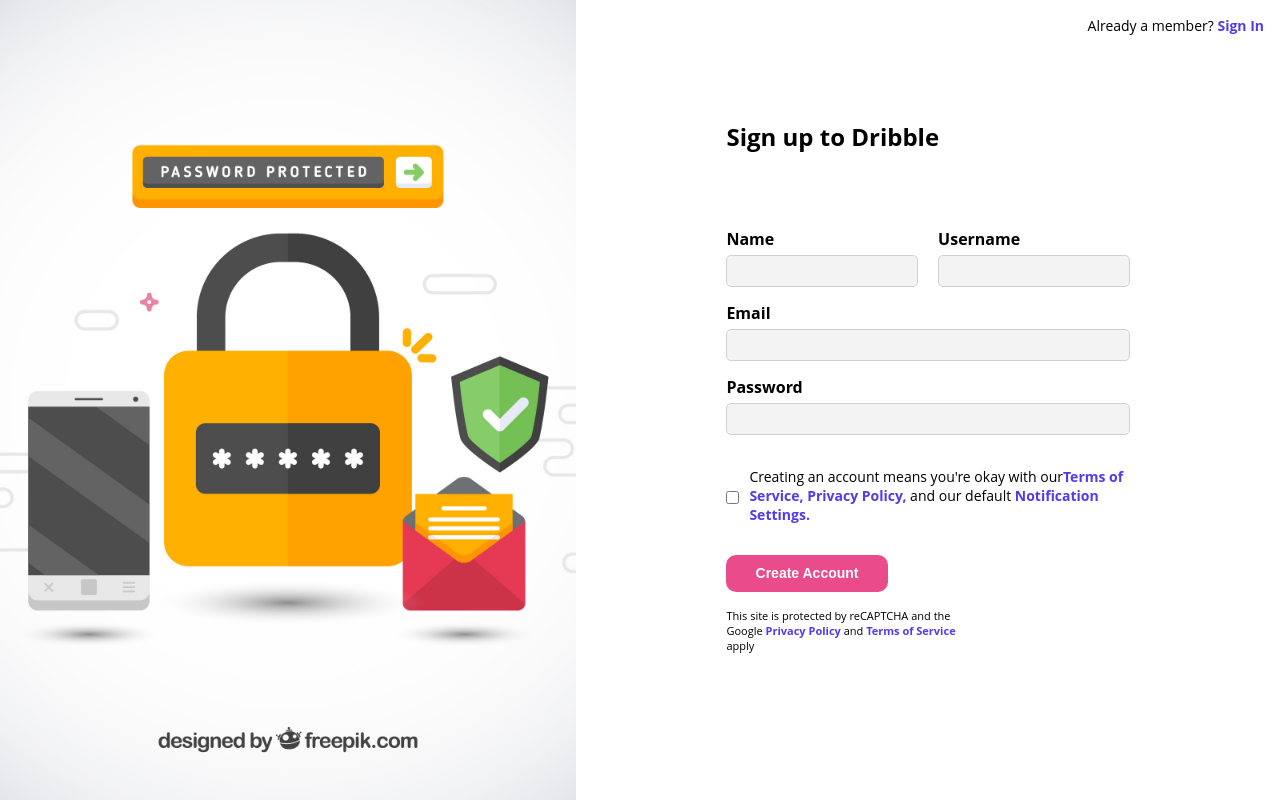
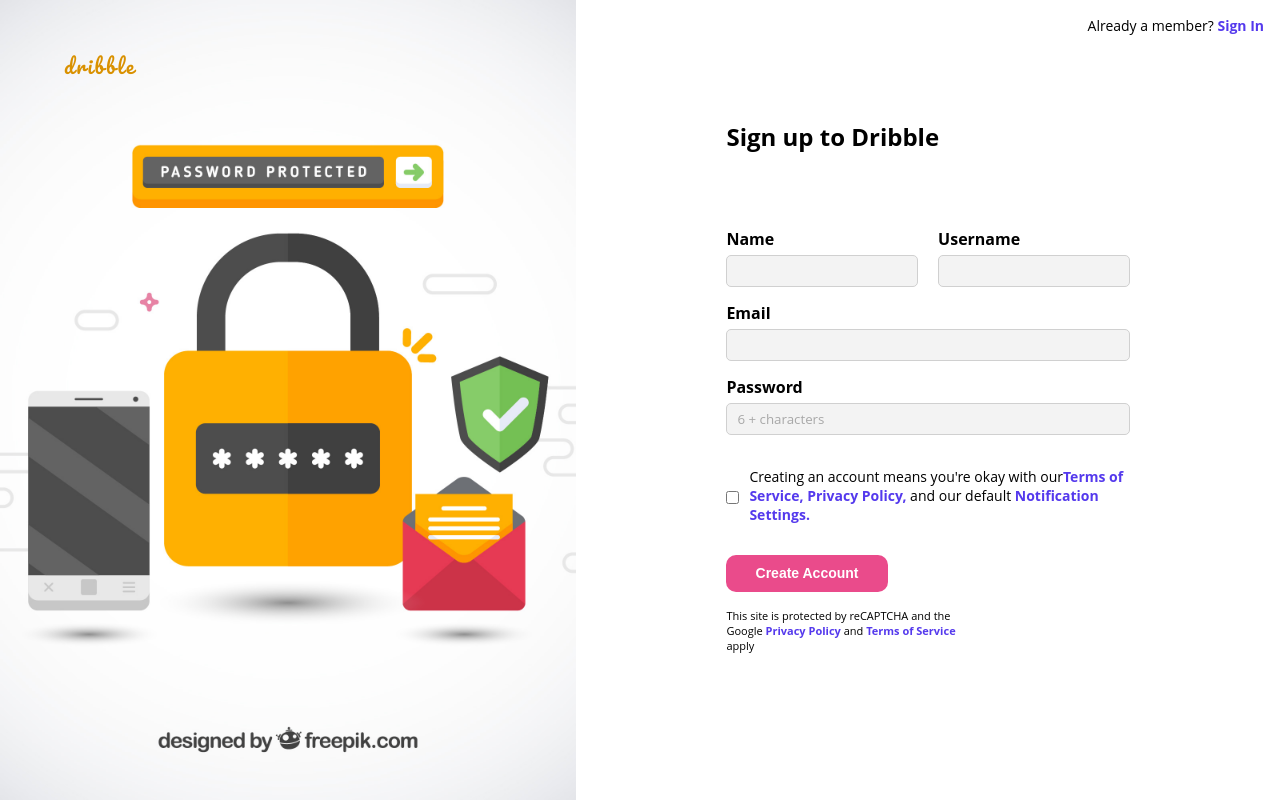
Before and after one commit to ashaydharmik/AuthHome, a React (Create React App) app in the folder frontend/: page / in a window 1280 px wide. Built offline with nearby package versions, Linux system fonts and the light colour scheme.

Commit message:
finished

```diff
--- a/frontend/src/App.css
+++ b/frontend/src/App.css
@@ -4,7 +4,7 @@
   box-sizing: border-box;
 }
 body, html {
-  font-family: "open sans";
+  font-family: "open sans" ;
   margin: 0;
   padding: 0;
   height: 100%;
--- a/frontend/src/App.js
+++ b/frontend/src/App.js
@@ -1,4 +1,4 @@
-import logo from './logo.svg';
+
 import './App.css';
 import {Routes,Route} from "react-router-dom"
 import Auth from "./components/Authentication/Auth"
@@ -13,7 +13,6 @@
       <Route path="/dashboard" element={<Dashboard />} />
       <Route path="/next" element={<NextPage />} />
       <Route path="/homepage" element={<HomePage />} />
-
       </Routes>
     </div>
   );
--- a/frontend/src/components/Authentication/Register/Register.js
+++ b/frontend/src/components/Authentication/Register/Register.js
@@ -65,7 +65,7 @@
         <Login />
       ) : (
       <section className="register-container">
-
+<h1 className="text">dribble</h1>
         <div className="login-text">
           <p>Already a member? <span onClick={() => setShowRegister(false)}>Sign In</span></p>
         </div>
@@ -117,6 +117,7 @@
                     name="password"
                     value={registerData.password}
                     onChange={handleChange}
+                    placeholder="6 + characters"
                   />
                 </p>
                 <div className="checkbox">
--- a/frontend/src/components/Authentication/Register/register.scss
+++ b/frontend/src/components/Authentication/Register/register.scss
@@ -9,31 +9,45 @@
   align-items: center;
   flex-direction: column;
   background-color: #f4cfcfde;
- @include md{
+  @include md {
     background-color: rgb(255, 255, 255);
   }
-  .login-text{
+  .text{
+    display: none;
+    @include md{
+display: block;
+      position: absolute;
+      top: 3rem;
+      left: 4rem;
+      font-family: "Pacifico";
+      font-size: 20px;
+      letter-spacing: 2px;
+      font-weight: 300;
+      color: rgb(217, 145, 0);
+    }
+  }
+  .login-text {
     width: 100%;
     height: 5%;
     // background-color: #d0d0d0;
-    p{
+    p {
       text-align: right;
       font-size: 14px;
-      span{
+      span {
         color: #5439ed;
         font-weight: bold;
         cursor: pointer;
       }
     }
   }
-  .wrapper{
+  .wrapper {
     width: 90%;
     height: 80%;
     display: flex;
     justify-content: center;
     align-items: center;
     flex-direction: column;
-   @include md{
+    @include md {
       width: 60%;
     }
     margin-top: 2rem;
@@ -45,13 +59,13 @@
       flex-direction: column;
       height: 12%;
       width: 100%;
-      @include md{
+      @include md {
         height: 15%;
       }
       h1 {
         font-size: 1.5rem;
       }
-      p{
+      p {
         font-size: 14px;
         color: #d85f61;
         font-weight: bold;
@@ -79,7 +93,7 @@
             margin-bottom: 15px;
             flex-direction: column;
             width: 50%;
-           label{
+            label {
               font-weight: bold;
               margin-bottom: 5px;
             }
@@ -90,9 +104,8 @@
               border-radius: 5px;
               height: 2rem;
               font-family: "open sans";
-              background-color: #F3F3F3;
+              background-color: #f3f3f3;
               color: black;
-
             }
           }
         }
@@ -103,7 +116,7 @@
           margin-bottom: 15px;
           flex-direction: column;
 
-         label{
+          label {
             font-weight: bold;
             margin-bottom: 5px;
           }
@@ -114,12 +127,14 @@
             border-radius: 5px;
             height: 2rem;
             font-family: "open sans";
-            background-color: #F3F3F3;
+            background-color: #f3f3f3;
             color: black;
-
+            &::placeholder{
+              color: #a8a8a8;
             }
           }
-        .checkbox{
+        }
+        .checkbox {
           display: flex;
           width: 100%;
           gap: 10px;
@@ -127,13 +142,14 @@
           align-items: center;
           height: 20%;
           margin-top: 2rem;
-          input{
+          input {
             margin-bottom: 10px;
+
           }
-          p{
+          p {
             font-size: 14px;
             display: inline-block;
-span{
+            span {
               color: #5439ed;
               font-weight: bold;
             }
@@ -147,7 +163,7 @@
           margin-top: 1rem;
           button {
             width: 40%;
-            background: #EA4B8B;
+            background: #ea4b8b;
             border-radius: 10px;
             font-size: 14px;
             font-weight: bold;
@@ -160,20 +176,17 @@
       }
     }
 
-     .note{
+    .note {
       width: 60%;
       margin-top: 1rem;
-     #noted{
-
+      #noted {
         font-size: 11px;
         display: block;
-       span{
+        span {
           color: #5439ed;
           font-weight: bold;
         }
       }
-
     }
   }
-
 }
--- a/frontend/src/components/Dashboard/Homepage/homePage.scss
+++ b/frontend/src/components/Dashboard/Homepage/homePage.scss
@@ -32,8 +32,9 @@
         }
     }
     #mail{
-        font-weight: bold;
+        font-weight: 800;
         color: black;
+
     }
 
 }
```
Lines whose indentation alone changed are shown as unchanged.
